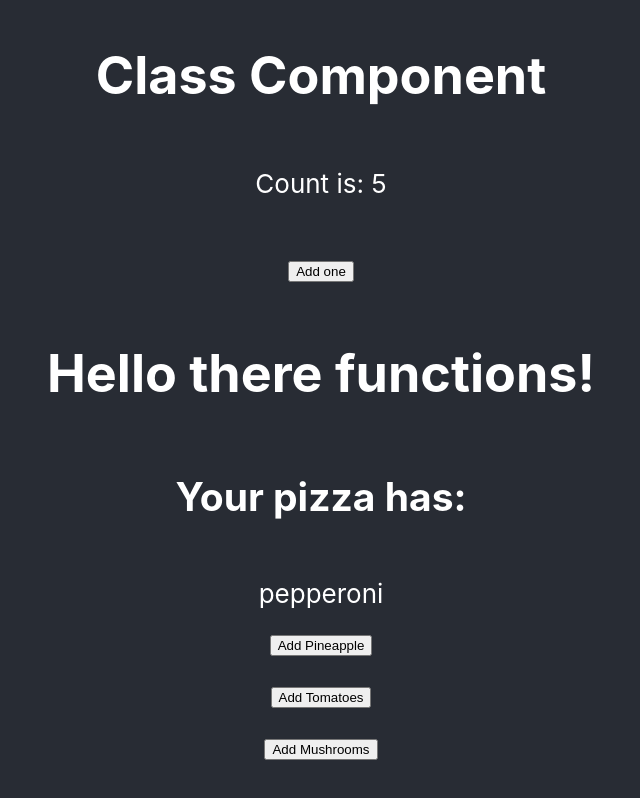
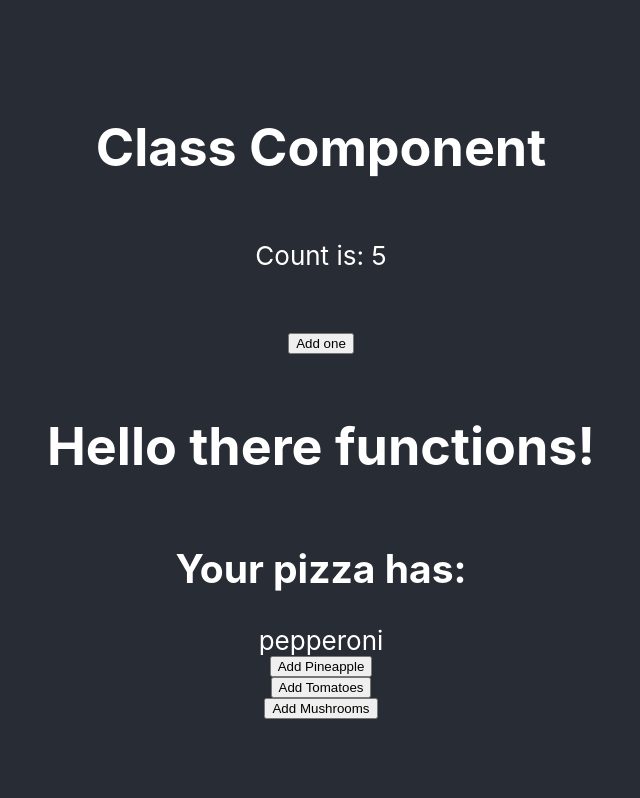
Before and after one commit to thedamian/react-using-classes, a React (Create React App) app: page / in a window 1280 px wide. Shown: the whole page, without its empty margins (319-959 px from the left). Built offline with nearby package versions, Linux system fonts and the light colour scheme.

Commit message:
Pizza update

```diff
--- a/src/ClassComponent.js
+++ b/src/ClassComponent.js
@@ -4,7 +4,7 @@ class ClassComponent extends Component {
 
     constructor(props) {
         super(props)
-        console.log(props)
+        //console.log(props)
         this.state = {
             count: props.count
         }
--- a/src/Pizzas.js
+++ b/src/Pizzas.js
@@ -10,13 +10,13 @@ function Pizzas() {
         return (
             <>
             <h2>Your pizza has: </h2>
-            <p>{pizza.toppings.map(topping => (
+            {pizza.toppings.map(topping => (
                 <div key={topping}>{topping}</div>
-            ))}</p>
+            ))}
 
-            <button onClick={() => dispatch(addTopping('pineapple'))}>Add Pineapple</button><br />
-            <button onClick={() => dispatch(addTopping('tomatoes'))}>Add Tomatoes</button><br />
-            <button onClick={() => dispatch(addTopping('mushroom'))}>Add Mushrooms</button><br />
+            <button onClick={() => dispatch(addTopping('pineapple'))}>Add Pineapple</button>
+            <button onClick={() => dispatch(addTopping('tomatoes'))}>Add Tomatoes</button>
+            <button onClick={() => dispatch(addTopping('mushroom'))}>Add Mushrooms</button>
             </>
         )
 }
```
